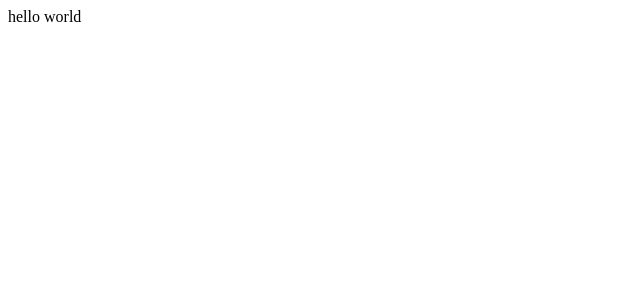
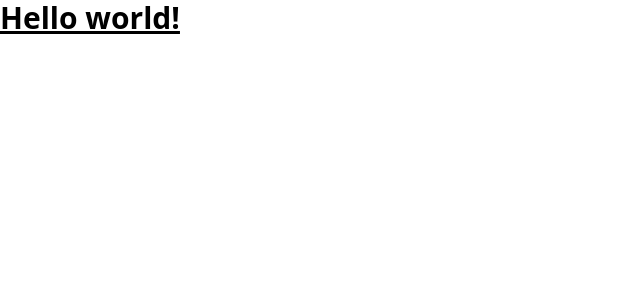
Before and after one commit to JSmith-042/bridge-diary, a React (Vite) app in the folder frontend/: page / in a window 1280 px wide. Shown: the top 300 px of the page, without its empty margins (0-640 px from the left). Built offline with nearby package versions, Linux system fonts and the light colour scheme.

Commit message:
initialize and test tailwind

```diff
--- a/frontend/index.html
+++ b/frontend/index.html
@@ -3,7 +3,8 @@
   <head>
     <meta charset="UTF-8" />
     <meta name="viewport" content="width=device-width, initial-scale=1.0" />
-    <title>Vite + React + TS</title>
+    <title>Personal Diary</title>
+    <link href="src/index.css" rel="stylesheet">
   </head>
   <body>
     <div id="root"></div>
--- a/frontend/package.json
+++ b/frontend/package.json
@@ -13,8 +13,10 @@
     "test:coverage": "vitest --coverage"
   },
   "dependencies": {
+    "@tailwindcss/vite": "^4.1.4",
     "react": "^19.0.0",
-    "react-dom": "^19.0.0"
+    "react-dom": "^19.0.0",
+    "tailwindcss": "^4.1.4"
   },
   "devDependencies": {
     "@eslint/js": "^9.22.0",
--- a/frontend/src/App.tsx
+++ b/frontend/src/App.tsx
@@ -4,7 +4,9 @@ function App() {
 
   return (
     <>
-      hello world
+        <h1 className="text-3xl font-bold underline">
+            Hello world!
+        </h1>
     </>
   )
 }
--- a/frontend/src/index.css
+++ b/frontend/src/index.css
@@ -0,0 +1 @@
+@import "tailwindcss";
--- a/frontend/vite.config.ts
+++ b/frontend/vite.config.ts
@@ -1,10 +1,11 @@
 /// <reference types="vitest" />
 import { defineConfig } from 'vite'
 import react from '@vitejs/plugin-react'
+import tailwindcss from "@tailwindcss/vite";
 
 // https://vite.dev/config/
 export default defineConfig({
-  plugins: [react()],
+  plugins: [react(), tailwindcss()],
   build: {
     outDir: 'build',
   },
```
Also changed, not shown: 1 other file (tests, documents, lock files or other folders).
